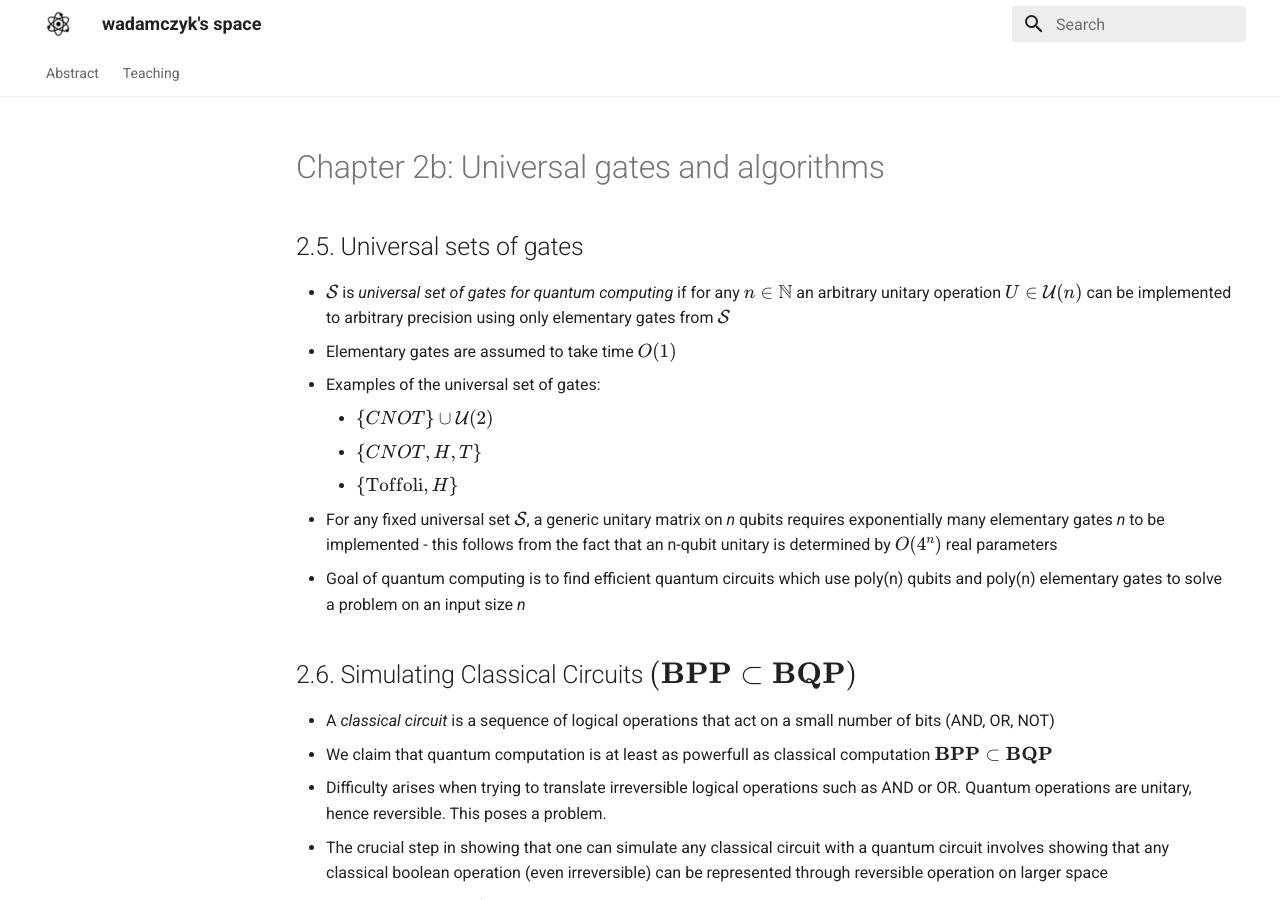
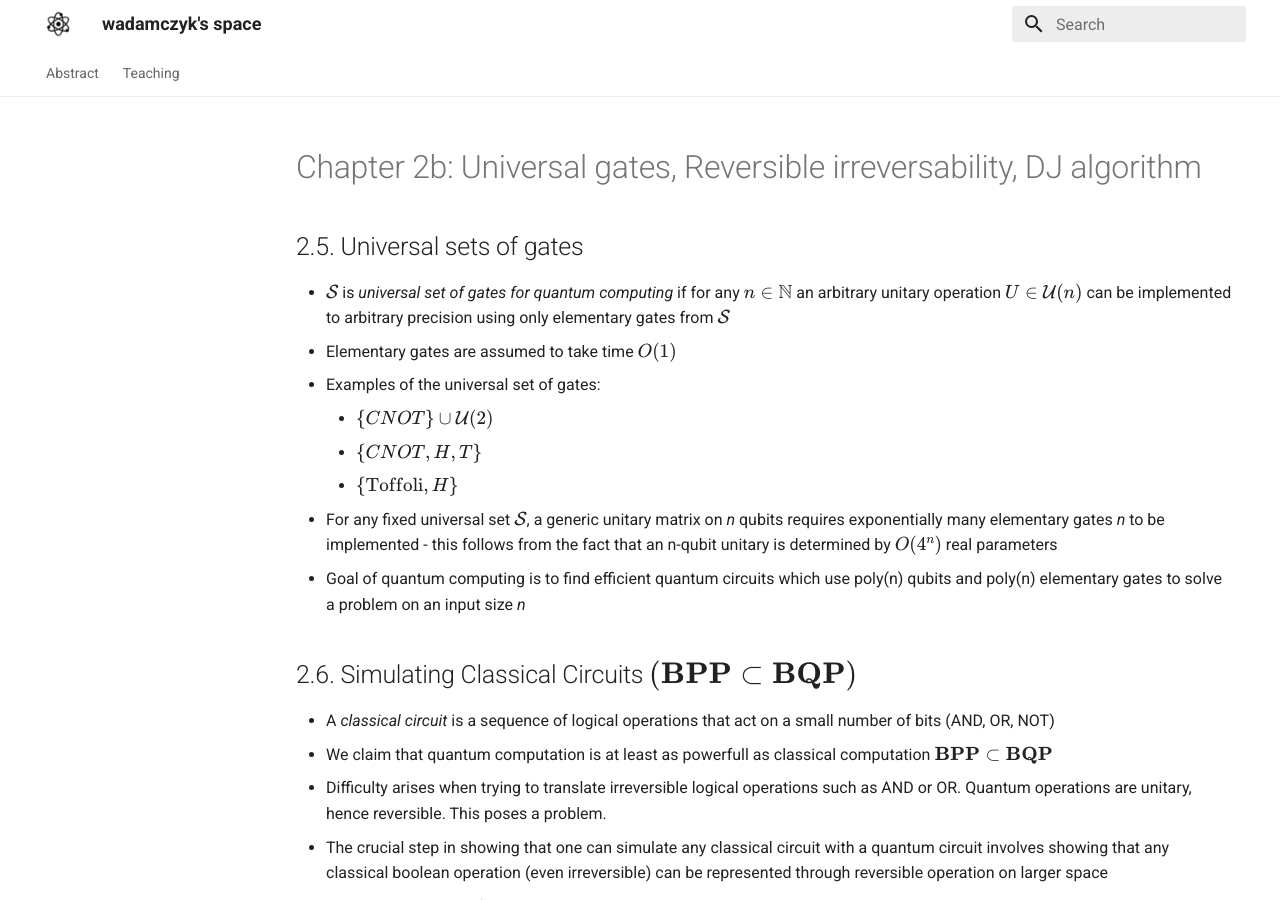
Before and after one commit to wojtekadamczyk3/wadamczyk, an MkDocs documentation site: the page built from docs/qip1/ch2b.md, in a window 1280 px wide and 900 px high. Built offline with MkDocs 1.6.1 and Material for MkDocs 9.7.7, drawn with Linux system fonts in a browser that asks for light colours.

Commit message:
updated yamel

```diff
--- a/docs/qip1/ch2b.md
+++ b/docs/qip1/ch2b.md
@@ -1,4 +1,4 @@
-# Chapter 2b: Universal gates and algorithms
+# Chapter 2b: Universal gates, Reversible irreversability, DJ algorithm
 
 ## 2.5. Universal sets of gates
 - $\mathcal{S}$ is _universal set of gates for quantum computing_ if for any $n \in \mathbb{N}$ an arbitrary unitary operation $U \in \mathcal{U}(n)$ can be implemented to arbitrary precision using only elementary gates from $\mathcal{S}$
```
Also changed, not shown: 1 other file.
